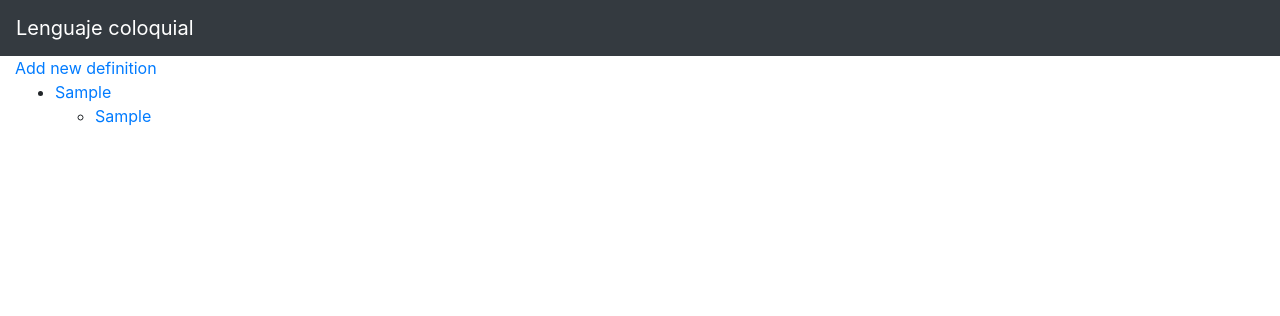
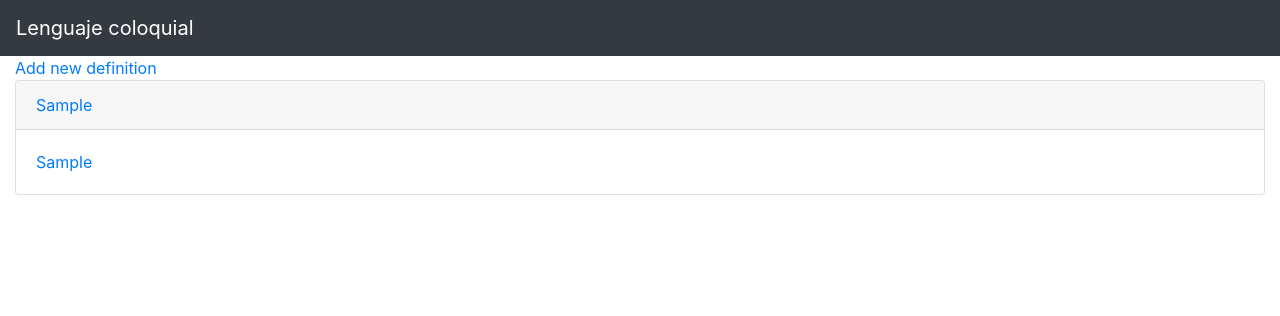
Before and after one commit to bartsanchez/lengcol, a Django app: page / in a window 1280 px wide. Shown: the top 316 px of the page. Run offline with Django 3.2, Linux system fonts and the light colour scheme; tables that the repository leaves empty hold one stand-in row (values such as "Sample post"); some libraries are stand-ins or nearby versions.

Commit message:
Use bootstrap cards in index view for terms

```diff
--- a/lengcol/definitions/templates/definitions/index.html
+++ b/lengcol/definitions/templates/definitions/index.html
@@ -3,18 +3,20 @@
 {% block content %}
 <a href="{% url 'definition-add' %}">Add new definition</a>
 
-<ul>
-  {% for term in terms %}
-    <li><a href="{% url 'term-detail' term.slug %}">{{ term }}</a></li>
+{% for term in terms %}
+  <div class="card-deck">
+  {% for definition in term.definition_set.all %}
+    <div class="card">
+      <div class="card-header">
+        <a href="{% url 'term-detail' term.slug %}">{{ term }}</a>
+      </div>
 
-    {% if term.definition_set.all %}
-      <ul>
-        {% for definition in term.definition_set.all %}
-          <li><a href="{% url 'definition-detail' definition.pk %}">{{ definition }}</a></li>
-        {% endfor %}
-      </ul>
-    {% endif %}
+      <div class="card-body">
+        <a href="{% url 'definition-detail' definition.pk %}">{{ definition }}</a>
+      </div>
+    </div>
+  {% endfor %}
+  </div>
+{% endfor %}
 
-  {% endfor %}
-</ul>
 {% endblock %}
```
Also changed, not shown: lengcol/definitions/tests/tests_views.py (+3 -2 lines).
